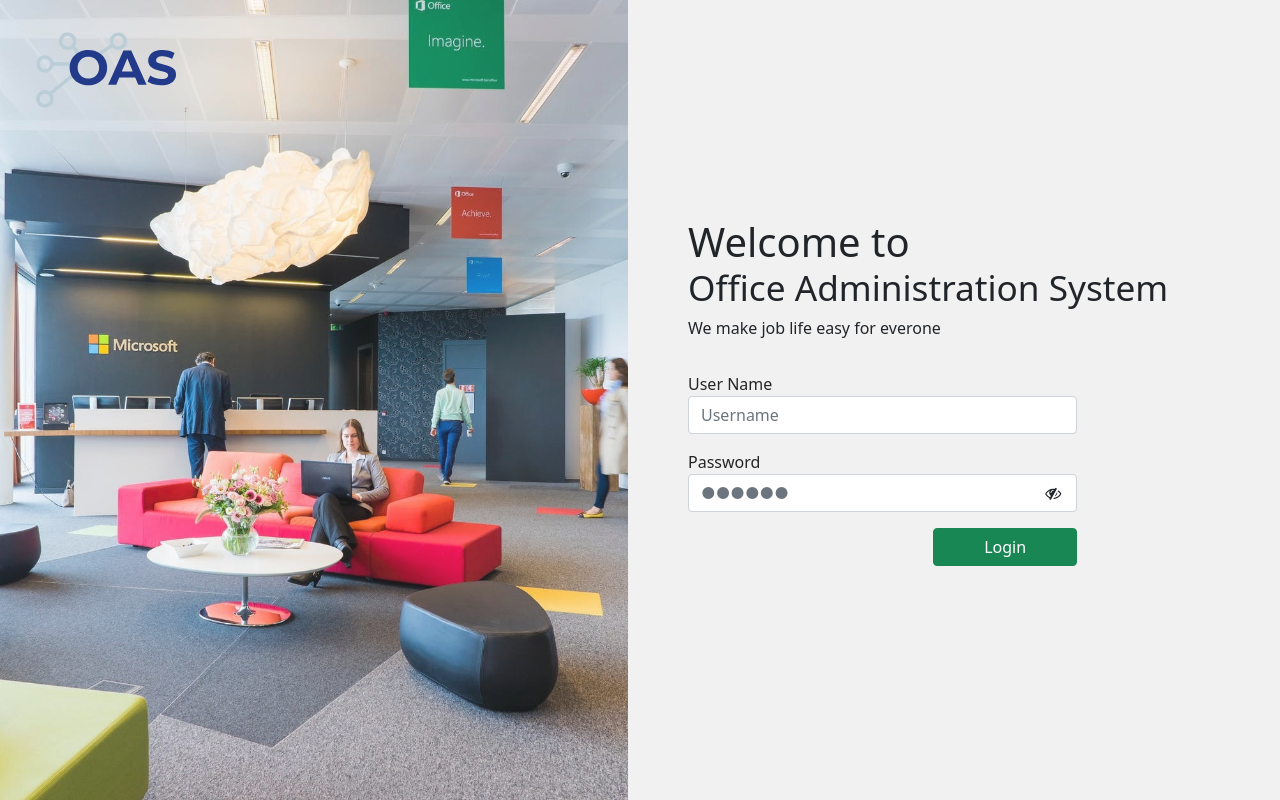
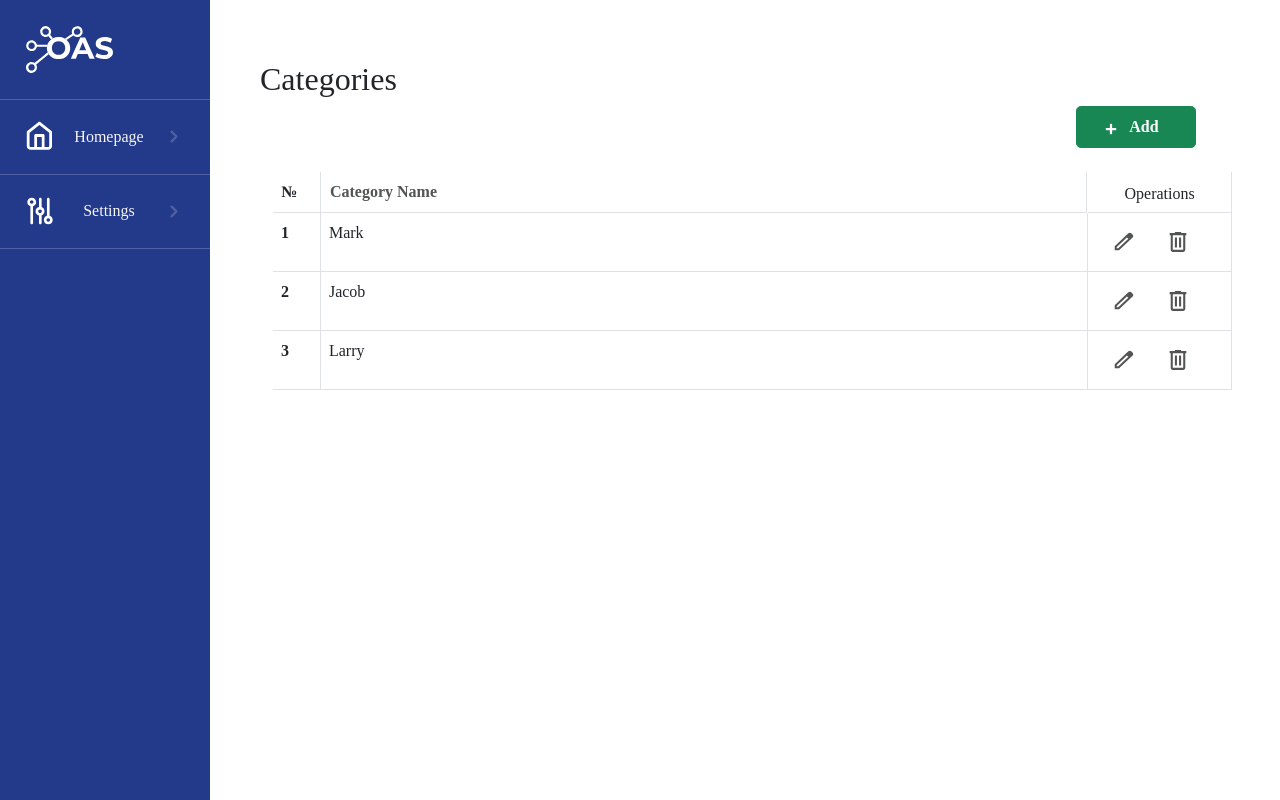
Before and after one commit to rahimasalman/Oas-front, a React (Create React App) app in the folder front/: page /categories in a window 1280 px wide. Before the commit this address led to /. Built offline with nearby package versions, Linux system fonts and the light colour scheme.

Commit message:
Styled category page

```diff
--- a/front/package.json
+++ b/front/package.json
@@ -16,6 +16,7 @@
     "react": "^17.0.2",
     "react-bootstrap": "^2.0.2",
     "react-dom": "^17.0.2",
+    "react-icons": "^4.3.1",
     "react-router-dom": "^6.0.2",
     "react-scripts": "4.0.3",
     "reactstrap": "^9.0.1",
--- a/front/public/index.html
+++ b/front/public/index.html
@@ -24,6 +24,12 @@
       work correctly both with client-side routing and a non-root public URL.
       Learn how to configure a non-root public URL by running `npm run build`.
     -->
+    <link
+      href="https://cdn.jsdelivr.net/npm/bootstrap@5.1.3/dist/css/bootstrap.min.css"
+      rel="stylesheet"
+      integrity="sha384-1BmE4kWBq78iYhFldvKuhfTAU6auU8tT94WrHftjDbrCEXSU1oBoqyl2QvZ6jIW3"
+      crossorigin="anonymous"
+    />
     <title>OAS app</title>
   </head>
   <body>
@@ -39,5 +45,10 @@
       To begin the development, run `npm start` or `yarn start`.
       To create a production bundle, use `npm run build` or `yarn build`.
     -->
+    <script
+      src="https://cdn.jsdelivr.net/npm/bootstrap@5.1.3/dist/js/bootstrap.bundle.min.js"
+      integrity="sha384-ka7Sk0Gln4gmtz2MlQnikT1wXgYsOg+OMhuP+IlRH9sENBO0LRn5q+8nbTov4+1p"
+      crossorigin="anonymous"
+    ></script>
   </body>
 </html>
--- a/front/src/App.js
+++ b/front/src/App.js
@@ -1,10 +1,19 @@
 import './App.css'
+import React, { useEffect, useState } from 'react'
+import { Link, useNavigate } from 'react-router-dom'
 import SignIn from './pages/SignIn/SignIn'
 import Home from './Home'
 import AddUser from './AddUser'
 import Dashboard from './pages/Dashboard/Dashboard'
 import { BrowserRouter as Router, Routes, Route } from 'react-router-dom'
+import Categories from './pages/Categories/Categories'
+import logo from './images/logo-monochrome.svg'
+import homepage from './images/homepage-icon.svg'
+import settings from './images/settings-icon.svg'
+import arrowIcon from './images/icon-arrow.svg'
 
+import categoriesIcon from './images/icon-categories.svg'
+import typesIcon from './images/icon-types.svg'
 function App() {
   const tokenAdmin = localStorage.getItem('tokenAdmin')
   const tokenUser = localStorage.getItem('tokenUser')
@@ -14,9 +23,11 @@ function App() {
     <Router>
       <Routes>
         <Route exact path="/" element={<SignIn />} />
+
         <Route exact path="/dashboard" element={<Dashboard />} />
         {tokenUser && <Route exact path="/dashboard" element={<Dashboard />} />}
-        <Route exact path="/home" element={<Home />} />
+        <Route exact path="/dashboard" element={<Dashboard />} />
+        <Route exact path="/categories" element={<Categories />} />
         {tokenAdmin && <Route exact path="/home" element={<Home />} />}
         <Route exact path="/add" element={<AddUser />} />
         {tokenAdmin && <Route exact path="/add" element={<AddUser />} />}
--- a/front/src/index.scss
+++ b/front/src/index.scss
@@ -1,3 +1,7 @@
+body {
+  font-family: Montserrat sans-serif;
+}
+
 .main {
   height: 100vh;
   background-color: #f1f1f1;
@@ -118,6 +122,7 @@
         height: 47px;
         margin: 1.625rem;
       }
+      border-bottom: 1px solid rgba(255, 255, 255, 0.2);
     }
 
     &_links {
@@ -199,6 +204,93 @@
   }
 }
 
+.categories {
+  margin-left: 260px; /* Same as the width of the sidenav */
+  padding-top: 60px;
+  h1 {
+    font-size: 32px;
+    font-weight: 500;
+  }
+  .container {
+    .modal {
+      .modal-header {
+        color: white;
+        background-color: rgba(35, 57, 138, 1);
+        .close-button {
+          border: none;
+          background-color: transparent;
+        }
+      }
+      .modal-body {
+        form {
+          .col-form-label::after {
+            content: '*';
+            color: red;
+          }
+        }
+      }
+    }
+
+    .add-button {
+      font-size: 16px;
+      font-weight: 700;
+      width: 120px;
+      line-height: 170.23%;
+      margin-right: -0.7rem;
+      display: flex;
+      align-items: center;
+      text-align: center;
+    }
+
+    table.table-bordered {
+      width: 60rem;
+      border-left: transparent;
+      margin-top: 4rem;
+    }
+
+    table.table-bordered > thead > tr {
+      border-top: transparent;
+    }
+
+    table.table-bordered > tbody {
+      border-top: transparent;
+    }
+
+    table.table-bordered > tbody > tr > td > button {
+      outline: none;
+      border: none;
+      background-color: transparent;
+
+      img {
+        width: 30px;
+        margin-left: 0.4rem;
+        margin-right: 0.4rem;
+      }
+    }
+  }
+}
+
+.operation-name {
+  font-size: 16px;
+  font-weight: 500;
+  line-height: 20px;
+  letter-spacing: 0em;
+  text-align: center;
+}
+.plus-icon {
+  padding-right: 0.5rem;
+  padding-left: 0;
+  margin: 0;
+}
+.category-name {
+  font-weight: 700;
+  font-size: 16px;
+  display: flex;
+  align-items: center;
+  text-transform: capitalize;
+  color: #525653;
+}
+
 // .home {
 //   overflow: scroll;
 // }
--- a/front/src/pages/Dashboard/Dashboard.js
+++ b/front/src/pages/Dashboard/Dashboard.js
@@ -51,8 +51,10 @@ function Dashboard() {
             </div>
             <ul className={`dropdownItems ${dropRight ? 'd-block' : 'd-none'}`}>
               <li>
-                <img src={categoriesIcon} />
-                Categories
+                <Link to="/categories">
+                  <img src={categoriesIcon} />
+                  Categories
+                </Link>
               </li>
               <li>
                 <img src={typesIcon} />
```
Also changed, not shown: 1 other file (tests, documents, lock files or other folders).
